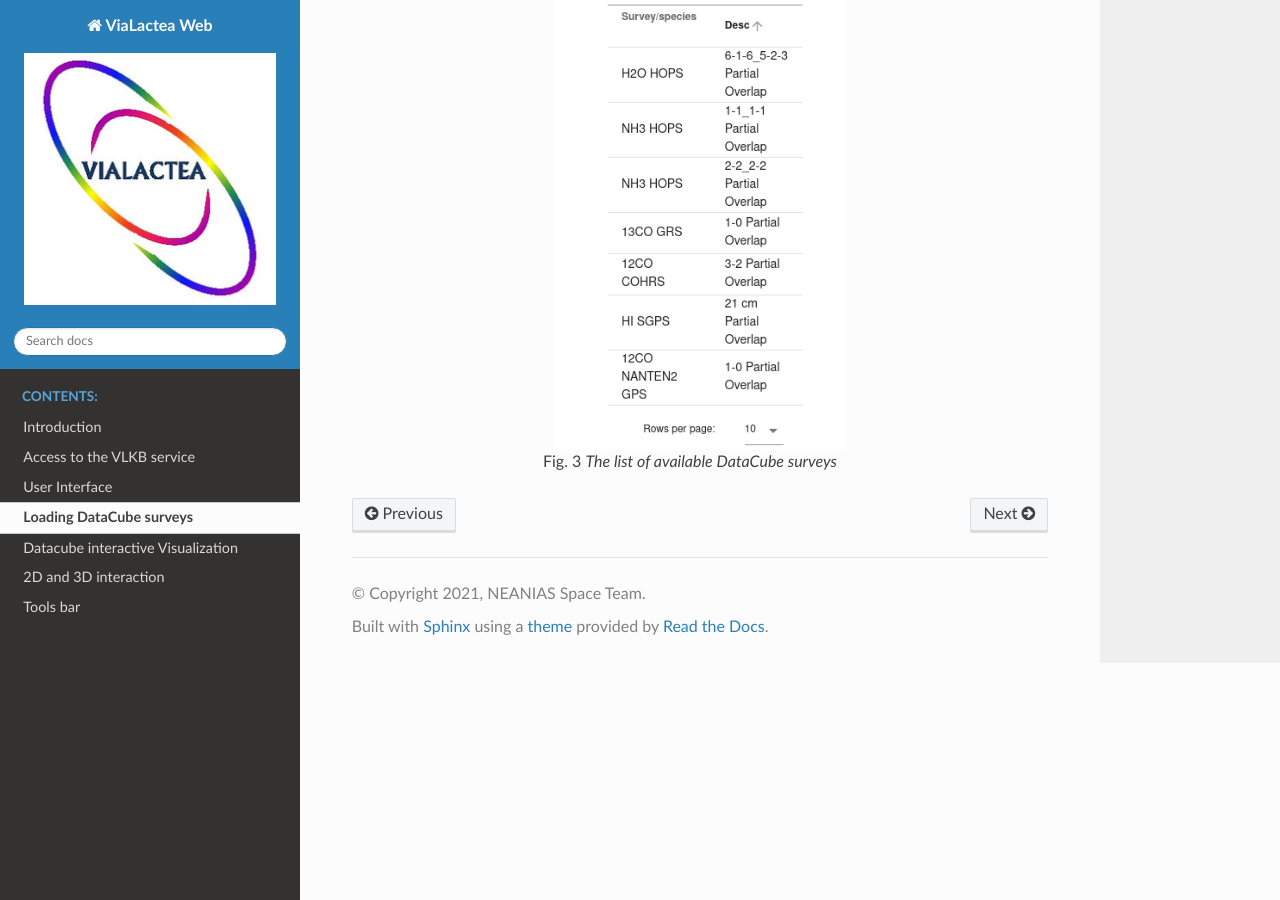
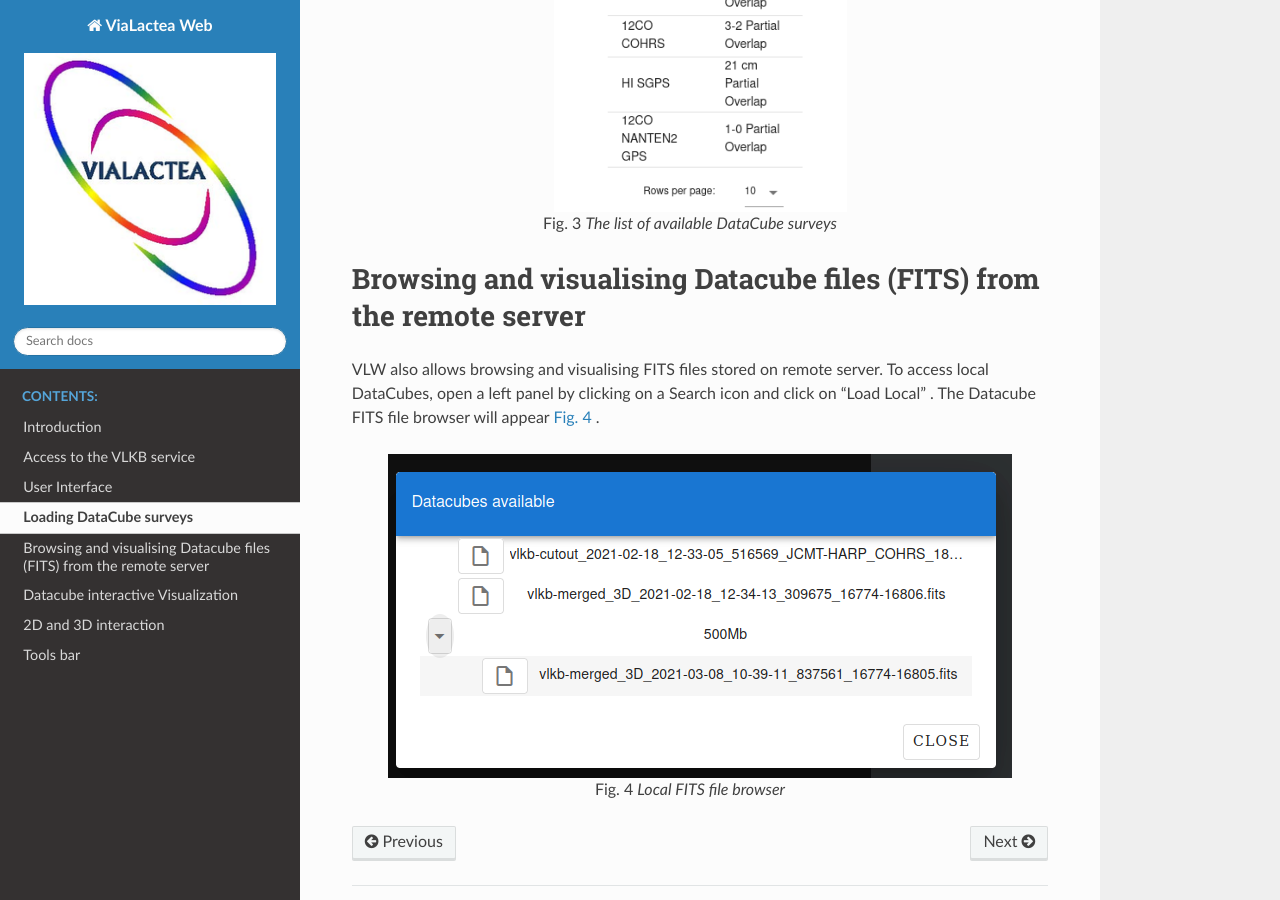
Before and after one commit to NEANIAS-Space/ViaLacteaWeb-doc, a Sphinx documentation site: the page built from source/surveys.rst, in a window 1280 px wide and 900 px high, scrolled down 1164 px. Built offline with Sphinx 7.4.7 and the Read the Docs theme 2.0.0, drawn with Linux system fonts in a browser that asks for light colours; some of the changed text lies outside the part shown.

Commit message:
Update with local files browsing

```diff
--- a/source/surveys.rst
+++ b/source/surveys.rst
@@ -1,7 +1,8 @@
 Loading DataCube surveys
 ========================
 
-To access DataCube surveys data, open a left panel by clicking on a Search icon and enter galactic coordinates (see :numref:`leftpanelfig`)
+To access DataCube surveys data,
+open a left panel by clicking on a Search icon and enter galactic coordinates (see :numref:`leftpanelfig`), for example glon:20,glat:0,rad:0.2.
 
 .. _leftpanelfig:
 .. figure:: images/im2.png
@@ -20,3 +21,17 @@
    :alt: The list of available DataCube surveys
 
    The list of available DataCube surveys
+
+Browsing and visualising Datacube files (FITS) from the remote server
+=====================================================================
+
+VLW also allows browsing and visualising FITS files stored on remote server.
+To access local DataCubes, open a left panel by clicking on a Search icon and click on "Load Local" .
+The Datacube FITS file browser will appear :numref:`filefig` .
+
+.. _filefig:
+.. figure:: images/filebrowser.png
+   :align: center
+   :alt: Local FITS file browser
+
+   Local FITS file browser
```
Also changed, not shown: source/images/filebrowser.png (added), source/images/im2.png.
